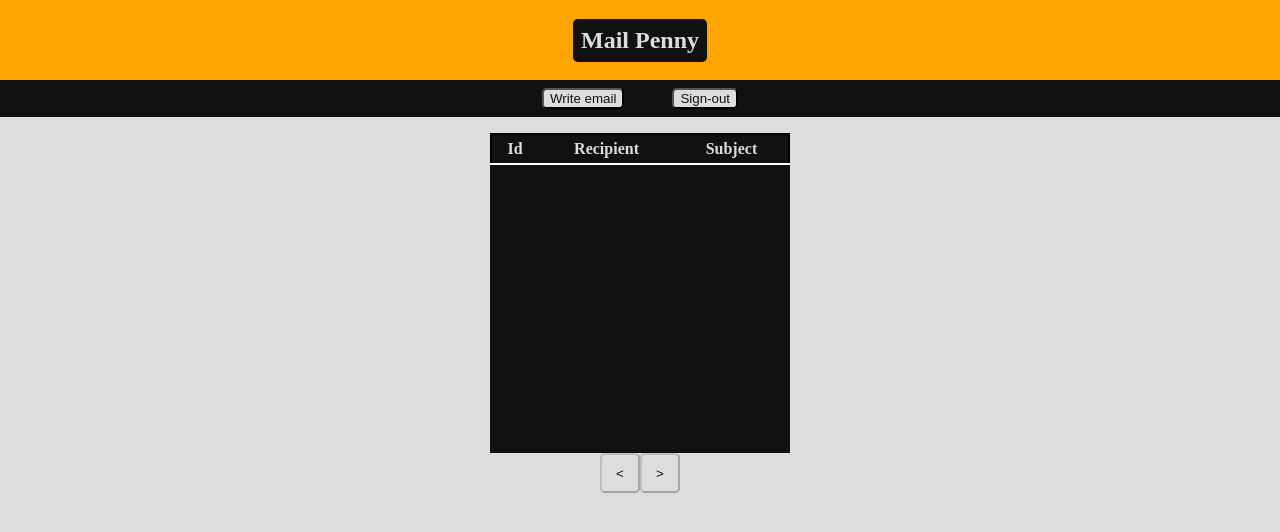
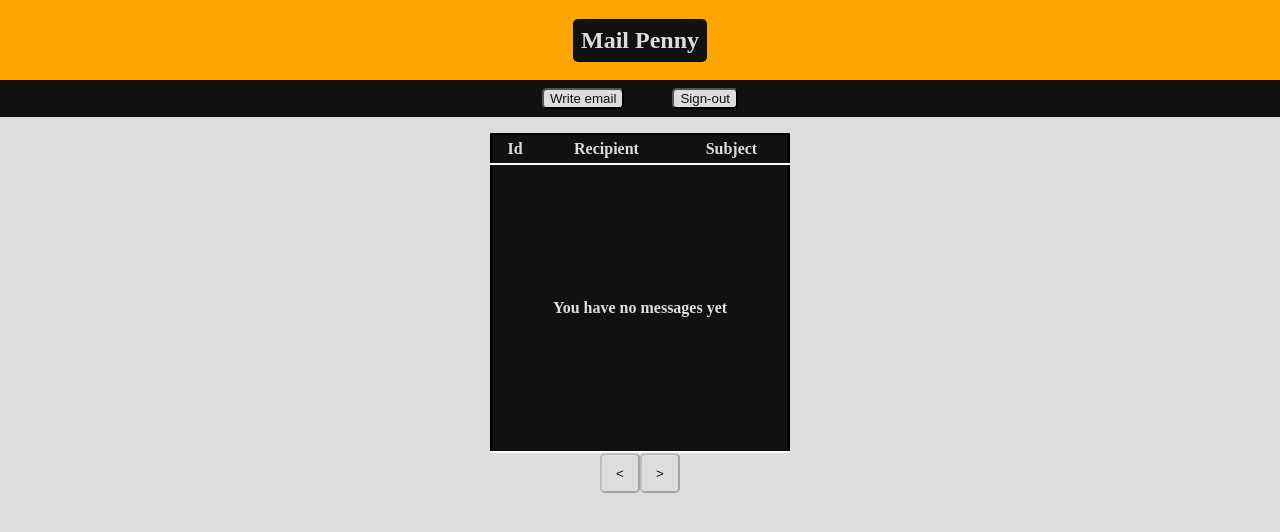
Before and after one commit to Viper-JSX/Mail_Penny, a React app: page / in a window 1280 px wide. Shown: the top 532 px of the page. Built offline with nearby package versions, Linux system fonts and the light colour scheme.

Commit message:
Added text that user has no messages yet

```diff
--- a/src/components/Emails/Emails.js
+++ b/src/components/Emails/Emails.js
@@ -22,7 +22,10 @@ function Emails({ handleSignOut, handleEmailsSwitch }){
 
                 <tbody>
                     {
+                        emailsToShow.lenght > 0 ?
                         emailsToShow.map((email) => <EmailOpener email={email} key={email.id} />)
+                        :
+                        <tr><td colSpan={3} style={{ textAlign: "center" }}><b>You have no messages yet</b></td></tr>
                     }
                 </tbody>
             </table>
```
